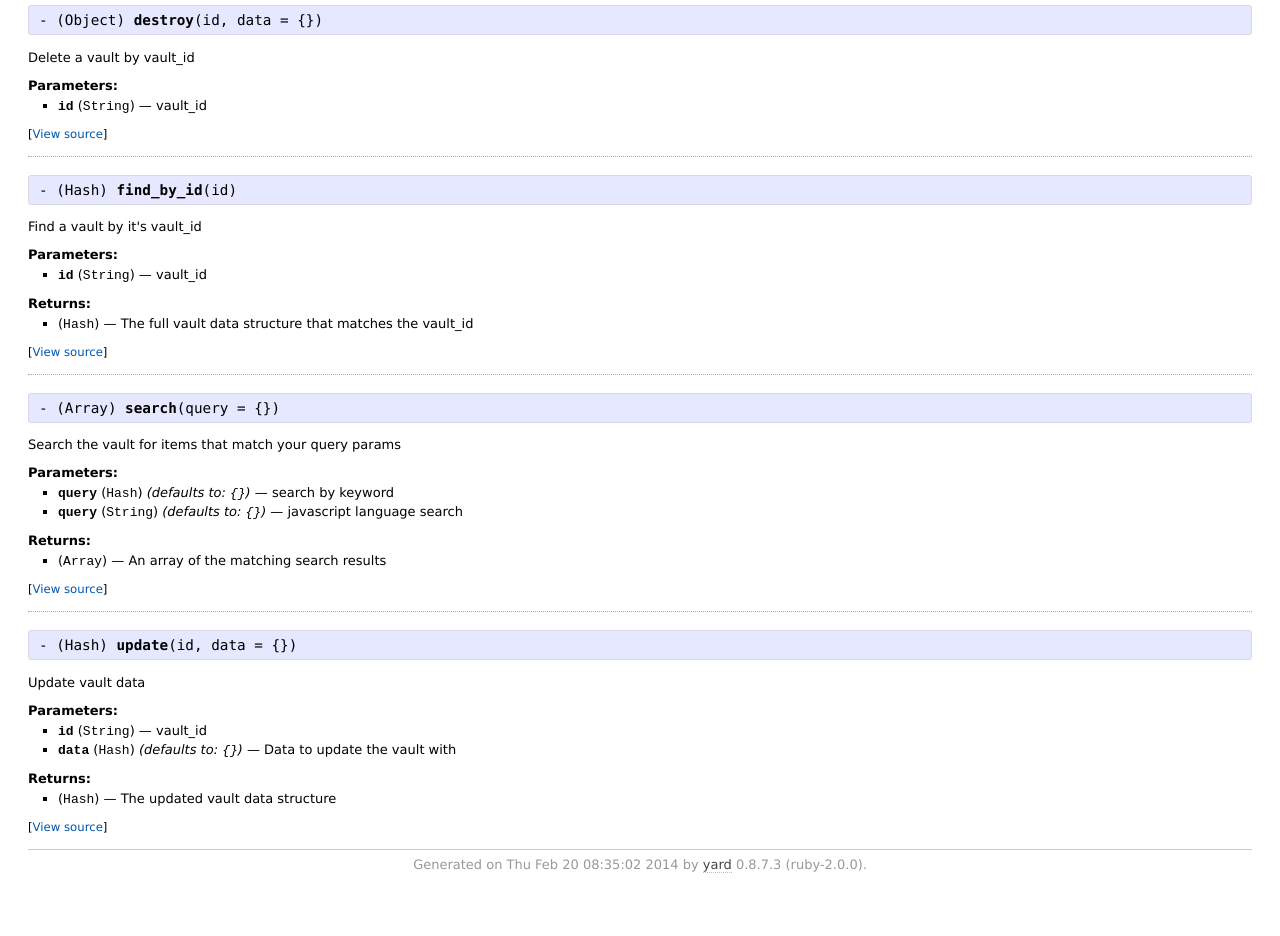
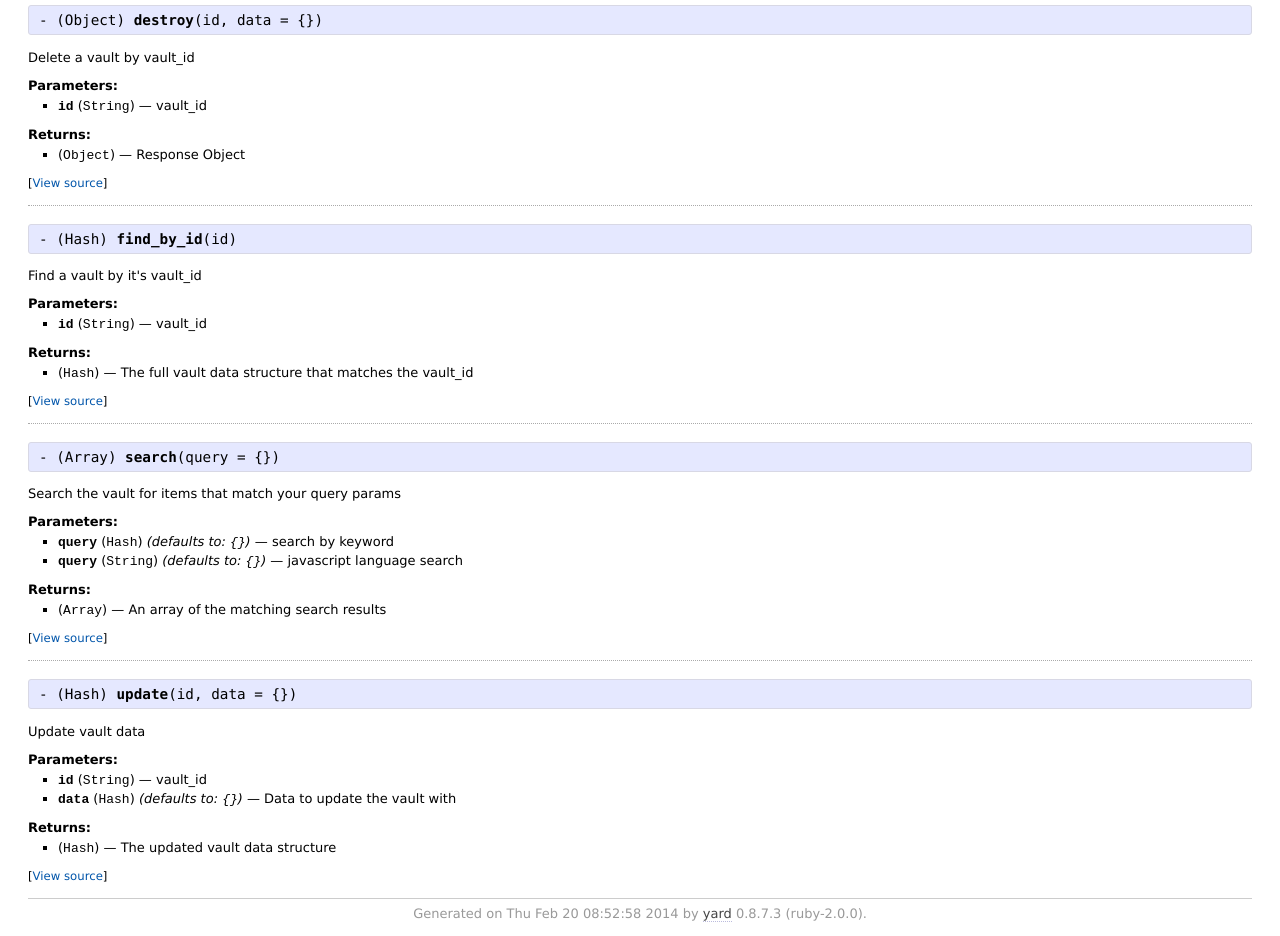
Before and after one commit to chaione/context_hub_vault, a plain HTML site: page ContextHubVault/Client.html in a window 1280 px wide. Shown: the part 1020-1956 px from the top of the page. Before the commit the page ends 1907 px from the top, so only its background shows below. Drawn offline with Linux system fonts and the light colour scheme.

Commit message:
#{message}

```diff
--- a/ContextHubVault/Client.html
+++ b/ContextHubVault/Client.html
@@ -475,6 +475,24 @@
 
 </ul>
 
+<p class="tag_title">Returns:</p>
+<ul class="return">
+
+    <li>
+
+
+        <span class='type'>(<tt>Object</tt>)</span>
+
+
+
+        &mdash;
+        <div class='inline'>
+<p>Response Object</p>
+</div>
+
+    </li>
+
+</ul>
 
 </div><table class="source_code">
   <tr>
@@ -482,12 +500,12 @@
       <pre class="lines">
 
 
-67
 68
-69</pre>
+69
+70</pre>
     </td>
     <td>
-      <pre class="code"><span class="info file"># File 'lib/context_hub_vault/client.rb', line 67</span>
+      <pre class="code"><span class="info file"># File 'lib/context_hub_vault/client.rb', line 68</span>
 
 <span class='kw'>def</span> <span class='id identifier rubyid_destroy'>destroy</span><span class='lparen'>(</span><span class='id identifier rubyid_id'>id</span><span class='comma'>,</span> <span class='id identifier rubyid_data'>data</span> <span class='op'>=</span> <span class='lbrace'>{</span><span class='rbrace'>}</span><span class='rparen'>)</span>
   <span class='id identifier rubyid_delete'>delete</span> <span class='tstring'><span class='tstring_beg'>&quot;</span><span class='tstring_content'>/vaults/</span><span class='embexpr_beg'>#{</span><span class='id identifier rubyid_id'>id</span><span class='embexpr_end'>}</span><span class='tstring_end'>&quot;</span></span>
@@ -777,7 +795,7 @@
 </div>
 
     <div id="footer">
-  Generated on Thu Feb 20 08:35:02 2014 by
+  Generated on Thu Feb 20 08:52:58 2014 by
   <a href="http://yardoc.org" title="Yay! A Ruby Documentation Tool" target="_parent">yard</a>
   0.8.7.3 (ruby-2.0.0).
 </div>
```
Also changed, not shown: ContextHubVault.html (+1 -1 lines), _index.html (+1 -1 lines), file.README.html (+1 -1 lines), index.html (+1 -1 lines), top-level-namespace.html (+1 -1 lines).
